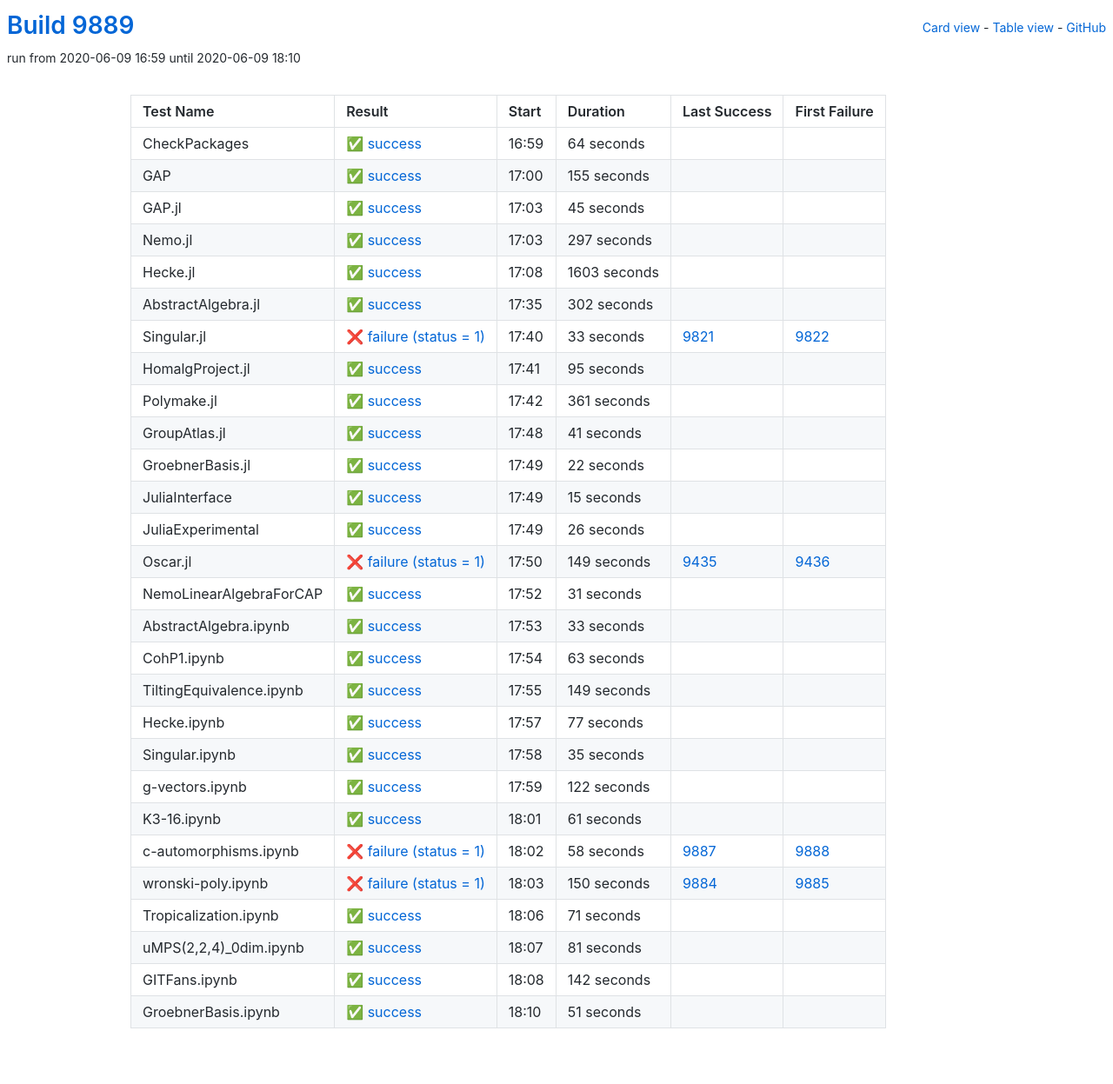
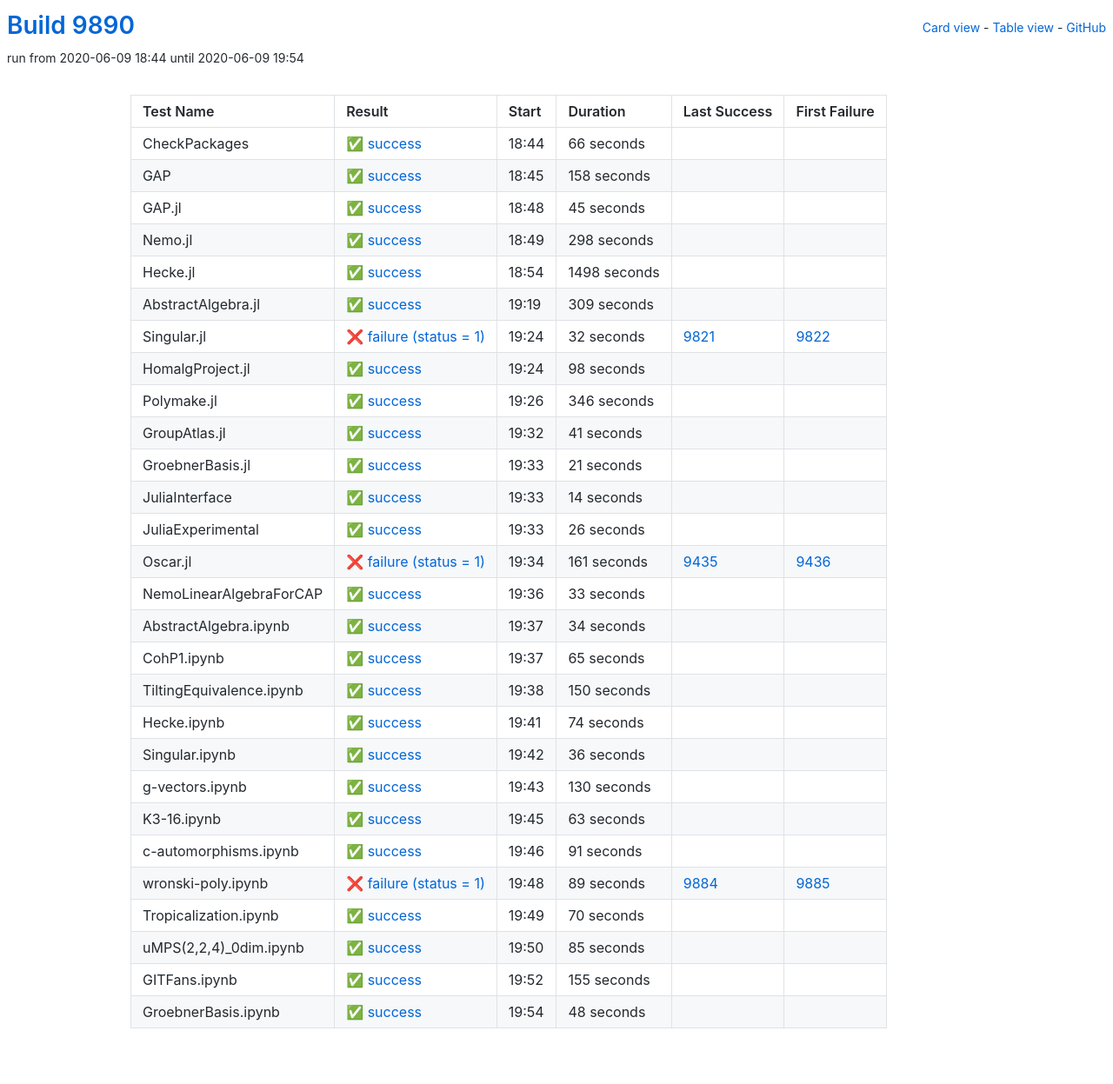
Before and after one commit to oscar-system/oscar-ci-status, a Jekyll site: the page built from table.html, in a window 1280 px wide. Shown: the whole page at 87% size. Built offline with Jekyll 4.4.1, drawn with Linux system fonts in a browser that asks for light colours.

Commit message:
Build 9890

```diff
--- a/_data/ci.yml
+++ b/_data/ci.yml
@@ -1,29 +1,29 @@
-build: 9889
-build_url: https://oscarci.mathematik.uni-kl.de/job/oscar/9889/
+build: 9890
+build_url: https://oscarci.mathematik.uni-kl.de/job/oscar/9890/
 job: oscar
 tests:
-- duration: 64
+- duration: 66
   exitcode: 0
   first_failure: false
   first_failure_url: null
   id: checkpackages
   last_success: false
   last_success_url: null
-  log: https://oscarci.mathematik.uni-kl.de/job/oscar/9889/artifact/logs/build-9889/CheckPackages.log
+  log: https://oscarci.mathematik.uni-kl.de/job/oscar/9890/artifact/logs/build-9890/CheckPackages.log
   name: CheckPackages
-  start: 2020-06-09 16:59
+  start: 2020-06-09 18:44
   status: success
   success: true
-- duration: 155
+- duration: 158
   exitcode: 0
   first_failure: false
   first_failure_url: null
   id: gap
   last_success: false
   last_success_url: null
-  log: https://oscarci.mathematik.uni-kl.de/job/oscar/9889/artifact/logs/build-9889/GAP.log
+  log: https://oscarci.mathematik.uni-kl.de/job/oscar/9890/artifact/logs/build-9890/GAP.log
   name: GAP
-  start: 2020-06-09 17:00
+  start: 2020-06-09 18:45
   status: success
   success: true
 - duration: 45
@@ -33,81 +33,81 @@ tests:
   id: gap-jl
   last_success: false
   last_success_url: null
-  log: https://oscarci.mathematik.uni-kl.de/job/oscar/9889/artifact/logs/build-9889/GAP.jl.log
+  log: https://oscarci.mathematik.uni-kl.de/job/oscar/9890/artifact/logs/build-9890/GAP.jl.log
   name: GAP.jl
-  start: 2020-06-09 17:03
+  start: 2020-06-09 18:48
   status: success
   success: true
-- duration: 297
+- duration: 298
   exitcode: 0
   first_failure: false
   first_failure_url: null
   id: nemo-jl
   last_success: false
   last_success_url: null
-  log: https://oscarci.mathematik.uni-kl.de/job/oscar/9889/artifact/logs/build-9889/Nemo.jl.log
+  log: https://oscarci.mathematik.uni-kl.de/job/oscar/9890/artifact/logs/build-9890/Nemo.jl.log
   name: Nemo.jl
-  start: 2020-06-09 17:03
+  start: 2020-06-09 18:49
   status: success
   success: true
-- duration: 1603
+- duration: 1498
   exitcode: 0
   first_failure: false
   first_failure_url: null
   id: hecke-jl
   last_success: false
   last_success_url: null
-  log: https://oscarci.mathematik.uni-kl.de/job/oscar/9889/artifact/logs/build-9889/Hecke.jl.log
+  log: https://oscarci.mathematik.uni-kl.de/job/oscar/9890/artifact/logs/build-9890/Hecke.jl.log
   name: Hecke.jl
-  start: 2020-06-09 17:08
+  start: 2020-06-09 18:54
   status: success
   success: true
-- duration: 302
+- duration: 309
   exitcode: 0
   first_failure: false
   first_failure_url: null
   id: abstractalgebra-jl
   last_success: false
   last_success_url: null
-  log: https://oscarci.mathematik.uni-kl.de/job/oscar/9889/artifact/logs/build-9889/AbstractAlgebra.jl.log
+  log: https://oscarci.mathematik.uni-kl.de/job/oscar/9890/artifact/logs/build-9890/AbstractAlgebra.jl.log
   name: AbstractAlgebra.jl
-  start: 2020-06-09 17:35
+  start: 2020-06-09 19:19
   status: success
   success: true
-- duration: 33
+- duration: 32
   exitcode: 1
   first_failure: 9822
   first_failure_url: https://oscarci.mathematik.uni-kl.de/job/oscar/9822/
   id: singular-jl
   last_success: 9821
   last_success_url: https://oscarci.mathematik.uni-kl.de/job/oscar/9821/
-  log: https://oscarci.mathematik.uni-kl.de/job/oscar/9889/artifact/logs/build-9889/Singular.jl.log
+  log: https://oscarci.mathematik.uni-kl.de/job/oscar/9890/artifact/logs/build-9890/Singular.jl.log
   name: Singular.jl
-  start: 2020-06-09 17:40
+  start: 2020-06-09 19:24
   status: failure
   success: false
-- duration: 95
+- duration: 98
   exitcode: 0
   first_failure: false
   first_failure_url: null
   id: homalgproject-jl
   last_success: false
   last_success_url: null
-  log: https://oscarci.mathematik.uni-kl.de/job/oscar/9889/artifact/logs/build-9889/HomalgProject.jl.log
+  log: https://oscarci.mathematik.uni-kl.de/job/oscar/9890/artifact/logs/build-9890/HomalgProject.jl.log
   name: HomalgProject.jl
-  start: 2020-06-09 17:41
+  start: 2020-06-09 19:24
   status: success
   success: true
-- duration: 361
+- duration: 346
   exitcode: 0
   first_failure: false
   first_failure_url: null
   id: polymake-jl
   last_success: false
   last_success_url: null
-  log: https://oscarci.mathematik.uni-kl.de/job/oscar/9889/artifact/logs/build-9889/Polymake.jl.log
+  log: https://oscarci.mathematik.uni-kl.de/job/oscar/9890/artifact/logs/build-9890/Polymake.jl.log
   name: Polymake.jl
-  start: 2020-06-09 17:42
+  start: 2020-06-09 19:26
   status: success
   success: true
 - duration: 41
@@ -117,33 +117,33 @@ tests:
   id: groupatlas-jl
   last_success: false
   last_success_url: null
-  log: https://oscarci.mathematik.uni-kl.de/job/oscar/9889/artifact/logs/build-9889/GroupAtlas.jl.log
+  log: https://oscarci.mathematik.uni-kl.de/job/oscar/9890/artifact/logs/build-9890/GroupAtlas.jl.log
   name: GroupAtlas.jl
-  start: 2020-06-09 17:48
+  start: 2020-06-09 19:32
   status: success
   success: true
-- duration: 22
+- duration: 21
   exitcode: 0
   first_failure: false
   first_failure_url: null
   id: groebnerbasis-jl
   last_success: false
   last_success_url: null
-  log: https://oscarci.mathematik.uni-kl.de/job/oscar/9889/artifact/logs/build-9889/GroebnerBasis.jl.log
+  log: https://oscarci.mathematik.uni-kl.de/job/oscar/9890/artifact/logs/build-9890/GroebnerBasis.jl.log
   name: GroebnerBasis.jl
-  start: 2020-06-09 17:49
+  start: 2020-06-09 19:33
   status: success
   success: true
-- duration: 15
+- duration: 14
   exitcode: 0
   first_failure: false
   first_failure_url: null
   id: juliainterface
   last_success: false
   last_success_url: null
-  log: https://oscarci.mathematik.uni-kl.de/job/oscar/9889/artifact/logs/build-9889/JuliaInterface.log
+  log: https://oscarci.mathematik.uni-kl.de/job/oscar/9890/artifact/logs/build-9890/JuliaInterface.log
   name: JuliaInterface
-  start: 2020-06-09 17:49
+  start: 2020-06-09 19:33
   status: success
   success: true
 - duration: 26
@@ -153,188 +153,188 @@ tests:
   id: juliaexperimental
   last_success: false
   last_success_url: null
-  log: https://oscarci.mathematik.uni-kl.de/job/oscar/9889/artifact/logs/build-9889/JuliaExperimental.log
+  log: https://oscarci.mathematik.uni-kl.de/job/oscar/9890/artifact/logs/build-9890/JuliaExperimental.log
   name: JuliaExperimental
-  start: 2020-06-09 17:49
+  start: 2020-06-09 19:33
   status: success
   success: true
-- duration: 149
+- duration: 161
   exitcode: 1
   first_failure: 9436
   first_failure_url: https://oscarci.mathematik.uni-kl.de/job/oscar/9436/
   id: oscar-jl
   last_success: 9435
   last_success_url: https://oscarci.mathematik.uni-kl.de/job/oscar/9435/
-  log: https://oscarci.mathematik.uni-kl.de/job/oscar/9889/artifact/logs/build-9889/Oscar.jl.log
+  log: https://oscarci.mathematik.uni-kl.de/job/oscar/9890/artifact/logs/build-9890/Oscar.jl.log
   name: Oscar.jl
-  start: 2020-06-09 17:50
+  start: 2020-06-09 19:34
   status: failure
   success: false
-- duration: 31
+- duration: 33
   exitcode: 0
   first_failure: false
   first_failure_url: null
   id: nemolinearalgebraforcap
   last_success: false
   last_success_url: null
-  log: https://oscarci.mathematik.uni-kl.de/job/oscar/9889/artifact/logs/build-9889/NemoLinearAlgebraForCAP.log
+  log: https://oscarci.mathematik.uni-kl.de/job/oscar/9890/artifact/logs/build-9890/NemoLinearAlgebraForCAP.log
   name: NemoLinearAlgebraForCAP
-  start: 2020-06-09 17:52
+  start: 2020-06-09 19:36
   status: success
   success: true
-- duration: 33
+- duration: 34
   exitcode: 0
   first_failure: false
   first_failure_url: null
   id: abstractalgebra-ipynb
   last_success: false
   last_success_url: null
-  log: https://oscarci.mathematik.uni-kl.de/job/oscar/9889/artifact/logs/build-9889/AbstractAlgebra.ipynb.log
+  log: https://oscarci.mathematik.uni-kl.de/job/oscar/9890/artifact/logs/build-9890/AbstractAlgebra.ipynb.log
   name: AbstractAlgebra.ipynb
-  start: 2020-06-09 17:53
+  start: 2020-06-09 19:37
+  status: success
+  success: true
+- duration: 65
+  exitcode: 0
+  first_failure: false
+  first_failure_url: null
+  id: cohp1-ipynb
+  last_success: false
+  last_success_url: null
+  log: https://oscarci.mathematik.uni-kl.de/job/oscar/9890/artifact/logs/build-9890/CohP1.ipynb.log
+  name: CohP1.ipynb
+  start: 2020-06-09 19:37
+  status: success
+  success: true
+- duration: 150
+  exitcode: 0
+  first_failure: false
+  first_failure_url: null
+  id: tiltingequivalence-ipynb
+  last_success: false
+  last_success_url: null
+  log: https://oscarci.mathematik.uni-kl.de/job/oscar/9890/artifact/logs/build-9890/TiltingEquivalence.ipynb.log
+  name: TiltingEquivalence.ipynb
+  start: 2020-06-09 19:38
+  status: success
+  success: true
+- duration: 74
+  exitcode: 0
+  first_failure: false
+  first_failure_url: null
+  id: hecke-ipynb
+  last_success: false
+  last_success_url: null
+  log: https://oscarci.mathematik.uni-kl.de/job/oscar/9890/artifact/logs/build-9890/Hecke.ipynb.log
+  name: Hecke.ipynb
+  start: 2020-06-09 19:41
+  status: success
+  success: true
+- duration: 36
+  exitcode: 0
+  first_failure: false
+  first_failure_url: null
+  id: singular-ipynb
+  last_success: false
+  last_success_url: null
+  log: https://oscarci.mathematik.uni-kl.de/job/oscar/9890/artifact/logs/build-9890/Singular.ipynb.log
+  name: Singular.ipynb
+  start: 2020-06-09 19:42
+  status: success
+  success: true
+- duration: 130
+  exitcode: 0
+  first_failure: false
+  first_failure_url: null
+  id: g-vectors-ipynb
+  last_success: false
+  last_success_url: null
+  log: https://oscarci.mathematik.uni-kl.de/job/oscar/9890/artifact/logs/build-9890/g-vectors.ipynb.log
+  name: g-vectors.ipynb
+  start: 2020-06-09 19:43
   status: success
   success: true
 - duration: 63
   exitcode: 0
   first_failure: false
   first_failure_url: null
-  id: cohp1-ipynb
+  id: k3-16-ipynb
   last_success: false
   last_success_url: null
-  log: https://oscarci.mathematik.uni-kl.de/job/oscar/9889/artifact/logs/build-9889/CohP1.ipynb.log
-  name: CohP1.ipynb
-  start: 2020-06-09 17:54
+  log: https://oscarci.mathematik.uni-kl.de/job/oscar/9890/artifact/logs/build-9890/K3-16.ipynb.log
+  name: K3-16.ipynb
+  start: 2020-06-09 19:45
   status: success
   success: true
-- duration: 149
+- duration: 91
   exitcode: 0
   first_failure: false
   first_failure_url: null
-  id: tiltingequivalence-ipynb
+  id: c-automorphisms-ipynb
   last_success: false
   last_success_url: null
-  log: https://oscarci.mathematik.uni-kl.de/job/oscar/9889/artifact/logs/build-9889/TiltingEquivalence.ipynb.log
-  name: TiltingEquivalence.ipynb
-  start: 2020-06-09 17:55
+  log: https://oscarci.mathematik.uni-kl.de/job/oscar/9890/artifact/logs/build-9890/c-automorphisms.ipynb.log
+  name: c-automorphisms.ipynb
+  start: 2020-06-09 19:46
   status: success
   success: true
-- duration: 77
-  exitcode: 0
-  first_failure: false
-  first_failure_url: null
-  id: hecke-ipynb
-  last_success: false
-  last_success_url: null
-  log: https://oscarci.mathematik.uni-kl.de/job/oscar/9889/artifact/logs/build-9889/Hecke.ipynb.log
-  name: Hecke.ipynb
-  start: 2020-06-09 17:57
-  status: success
-  success: true
-- duration: 35
-  exitcode: 0
-  first_failure: false
-  first_failure_url: null
-  id: singular-ipynb
-  last_success: false
-  last_success_url: null
-  log: https://oscarci.mathematik.uni-kl.de/job/oscar/9889/artifact/logs/build-9889/Singular.ipynb.log
-  name: Singular.ipynb
-  start: 2020-06-09 17:58
-  status: success
-  success: true
-- duration: 122
-  exitcode: 0
-  first_failure: false
-  first_failure_url: null
-  id: g-vectors-ipynb
-  last_success: false
-  last_success_url: null
-  log: https://oscarci.mathematik.uni-kl.de/job/oscar/9889/artifact/logs/build-9889/g-vectors.ipynb.log
-  name: g-vectors.ipynb
-  start: 2020-06-09 17:59
-  status: success
-  success: true
-- duration: 61
-  exitcode: 0
-  first_failure: false
-  first_failure_url: null
-  id: k3-16-ipynb
-  last_success: false
-  last_success_url: null
-  log: https://oscarci.mathematik.uni-kl.de/job/oscar/9889/artifact/logs/build-9889/K3-16.ipynb.log
-  name: K3-16.ipynb
-  start: 2020-06-09 18:01
-  status: success
-  success: true
-- duration: 58
-  exitcode: 1
-  first_failure: 9888
-  first_failure_url: https://oscarci.mathematik.uni-kl.de/job/oscar/9888/
-  id: c-automorphisms-ipynb
-  last_success: 9887
-  last_success_url: https://oscarci.mathematik.uni-kl.de/job/oscar/9887/
-  log: https://oscarci.mathematik.uni-kl.de/job/oscar/9889/artifact/logs/build-9889/c-automorphisms.ipynb.log
-  name: c-automorphisms.ipynb
-  start: 2020-06-09 18:02
-  status: failure
-  success: false
-- duration: 150
+- duration: 89
   exitcode: 1
   first_failure: 9885
   first_failure_url: https://oscarci.mathematik.uni-kl.de/job/oscar/9885/
   id: wronski-poly-ipynb
   last_success: 9884
   last_success_url: https://oscarci.mathematik.uni-kl.de/job/oscar/9884/
-  log: https://oscarci.mathematik.uni-kl.de/job/oscar/9889/artifact/logs/build-9889/wronski-poly.ipynb.log
+  log: https://oscarci.mathematik.uni-kl.de/job/oscar/9890/artifact/logs/build-9890/wronski-poly.ipynb.log
   name: wronski-poly.ipynb
-  start: 2020-06-09 18:03
+  start: 2020-06-09 19:48
   status: failure
   success: false
-- duration: 71
+- duration: 70
   exitcode: 0
   first_failure: false
   first_failure_url: null
   id: tropicalization-ipynb
   last_success: false
   last_success_url: null
-  log: https://oscarci.mathematik.uni-kl.de/job/oscar/9889/artifact/logs/build-9889/Tropicalization.ipynb.log
+  log: https://oscarci.mathematik.uni-kl.de/job/oscar/9890/artifact/logs/build-9890/Tropicalization.ipynb.log
   name: Tropicalization.ipynb
-  start: 2020-06-09 18:06
+  start: 2020-06-09 19:49
   status: success
   success: true
-- duration: 81
+- duration: 85
   exitcode: 0
   first_failure: false
   first_failure_url: null
   id: umps-2-2-4-0dim-ipynb
   last_success: false
   last_success_url: null
-  log: https://oscarci.mathematik.uni-kl.de/job/oscar/9889/artifact/logs/build-9889/uMPS-2-2-4-_0dim.ipynb.log
+  log: https://oscarci.mathematik.uni-kl.de/job/oscar/9890/artifact/logs/build-9890/uMPS-2-2-4-_0dim.ipynb.log
   name: uMPS(2,2,4)_0dim.ipynb
-  start: 2020-06-09 18:07
+  start: 2020-06-09 19:50
   status: success
   success: true
-- duration: 142
+- duration: 155
   exitcode: 0
   first_failure: false
   first_failure_url: null
   id: gitfans-ipynb
   last_success: false
   last_success_url: null
-  log: https://oscarci.mathematik.uni-kl.de/job/oscar/9889/artifact/logs/build-9889/GITFans.ipynb.log
+  log: https://oscarci.mathematik.uni-kl.de/job/oscar/9890/artifact/logs/build-9890/GITFans.ipynb.log
   name: GITFans.ipynb
-  start: 2020-06-09 18:08
+  start: 2020-06-09 19:52
   status: success
   success: true
-- duration: 51
+- duration: 48
   exitcode: 0
   first_failure: false
   first_failure_url: null
   id: groebnerbasis-ipynb
   last_success: false
   last_success_url: null
-  log: https://oscarci.mathematik.uni-kl.de/job/oscar/9889/artifact/logs/build-9889/GroebnerBasis.ipynb.log
+  log: https://oscarci.mathematik.uni-kl.de/job/oscar/9890/artifact/logs/build-9890/GroebnerBasis.ipynb.log
   name: GroebnerBasis.ipynb
-  start: 2020-06-09 18:10
+  start: 2020-06-09 19:54
   status: success
   success: true
```
Also changed, not shown: README.md.
